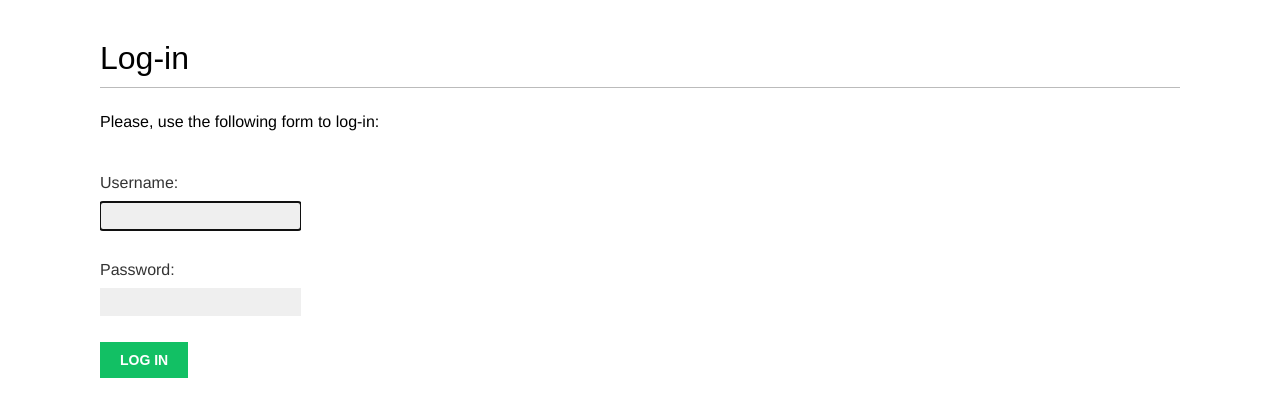
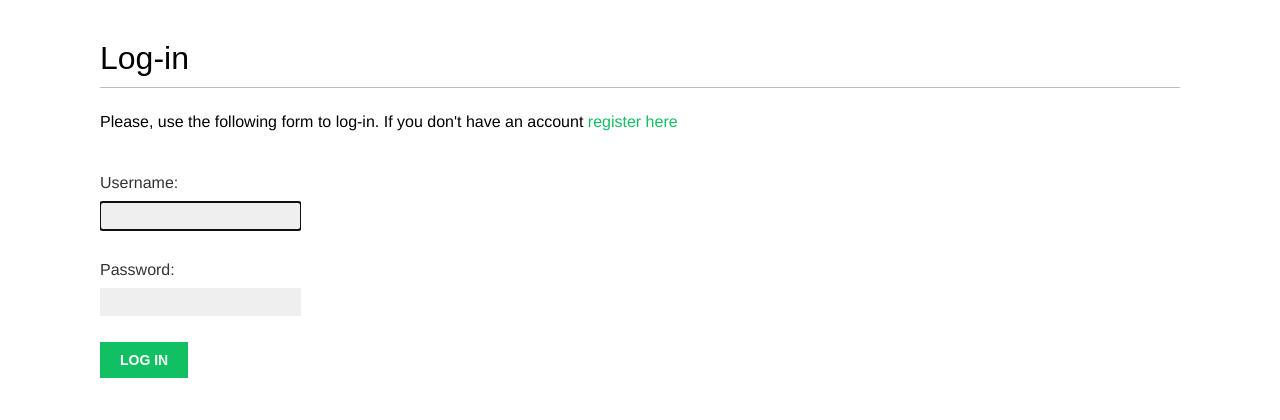
Before and after one commit to babanazar/bookmarks, a Django app: page /account/login/ in a window 1280 px wide. Shown: the part 47-467 px from the top of the page. Run offline with Django 3.2, Linux system fonts and the light colour scheme; some web fonts are replaced.

Commit message:
register added to login page

```diff
--- a/account/templates/registration/login.html
+++ b/account/templates/registration/login.html
@@ -10,7 +10,8 @@
         Please try again.
         </p>
     {% else %}
-        <p>Please, use the following form to log-in:</p>
+        <p>Please, use the following form to log-in. If you don't have an
+        account <a href="{% url 'register' %}">register here</a></p>
     {% endif %}
     <div class="login-form">
         <form action="{% url 'login' %}" method="post">
```
